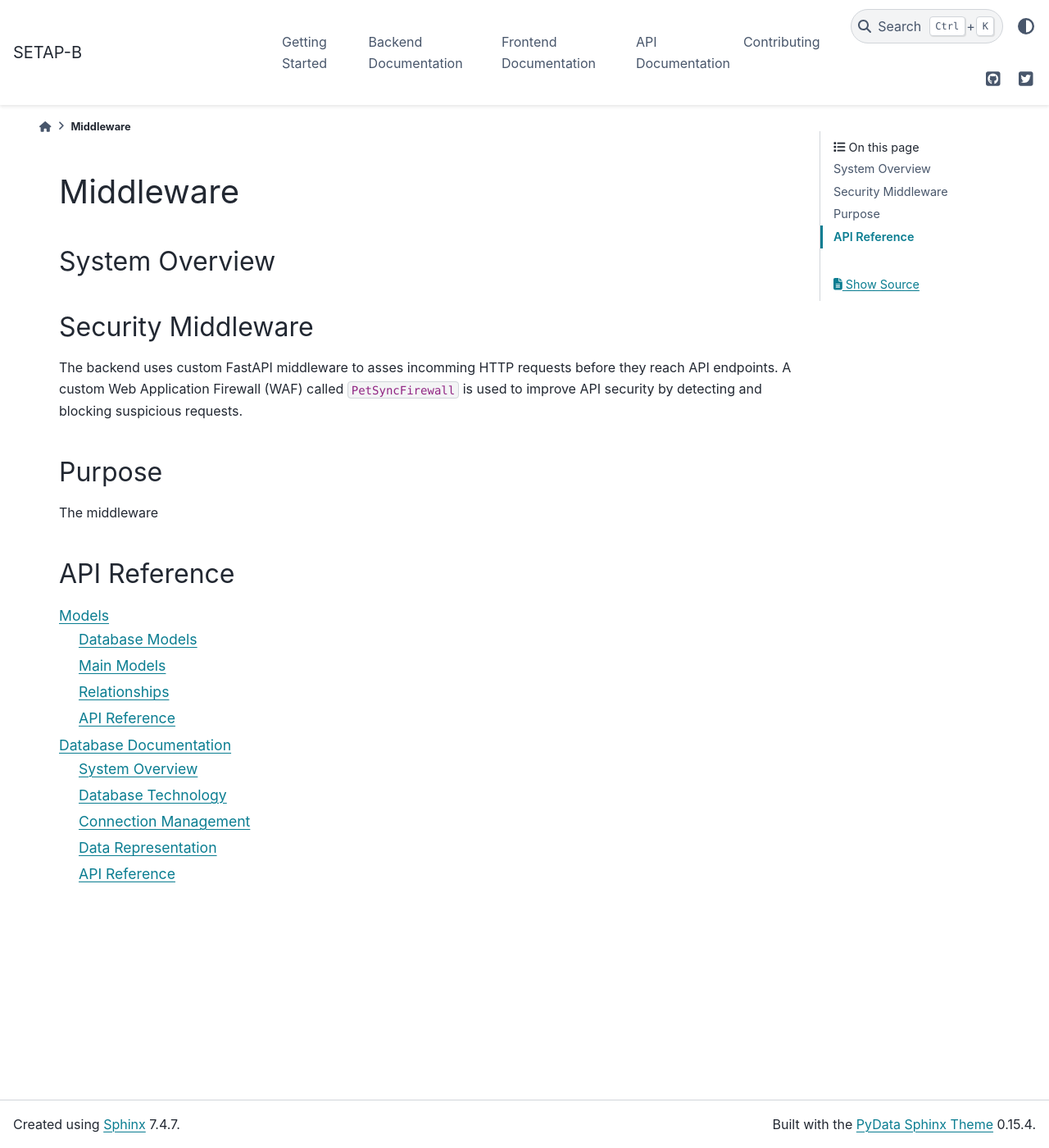
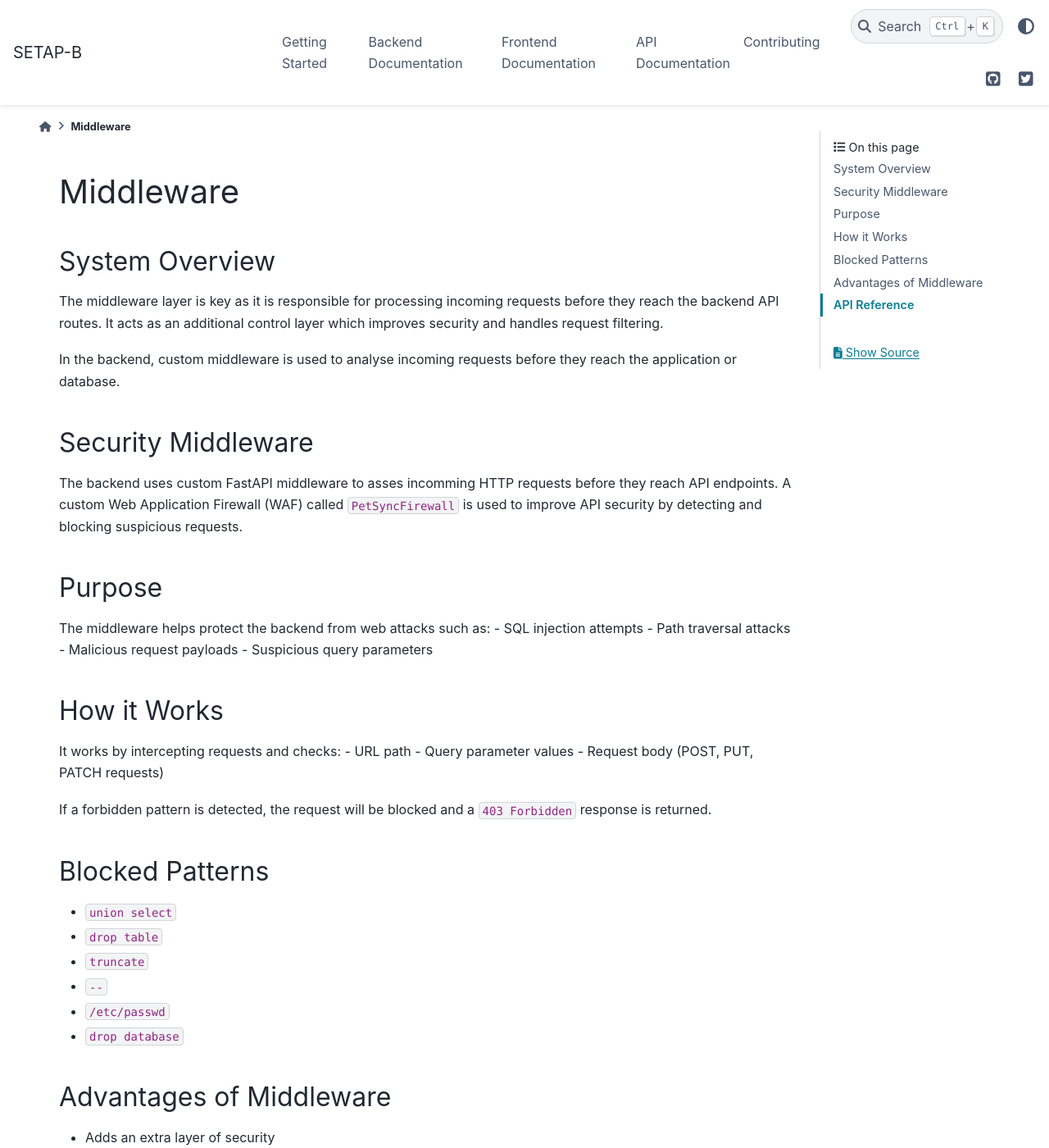
Before and after one commit to lula1450/SETAP-B, a Sphinx documentation site: the page built from docs/backend/middleware.rst, in a window 1280 px wide and 1400 px high. Shown: the whole window at 82% size. Built offline with Sphinx 7.4.7 and the PyData theme 0.15.4, drawn with Linux system fonts in a browser that asks for light colours; pages that are not in the unit, such as notebooks, are missing from menus; some of the changed text lies outside the part shown.

Commit message:
doc update

```diff
--- a/docs/backend/middleware.rst
+++ b/docs/backend/middleware.rst
@@ -3,7 +3,12 @@ Middleware
 
 System Overview
 ---------------
+The middleware layer is key as it is responsible for processing incoming requests before they
+reach the backend API routes. It acts as an additional control layer which improves security
+and handles request filtering.
 
+In the backend, custom middleware is used to analyse incoming requests before they reach the
+application or database.
 
 Security Middleware
 -------------------
@@ -14,7 +19,37 @@ API security by detecting and blocking suspicious requests.
 
 Purpose
 -------
-The middleware
+The middleware helps protect the backend from web attacks such as:
+- SQL injection attempts
+- Path traversal attacks
+- Malicious request payloads
+- Suspicious query parameters
+
+How it Works
+------------
+It works by intercepting requests and checks:
+- URL path
+- Query parameter values
+- Request body (POST, PUT, PATCH requests)
+
+If a forbidden pattern is detected, the request will be blocked and a ``403 Forbidden`` response
+is returned.
+
+Blocked Patterns
+----------------
+- ``union select``
+- ``drop table``
+- ``truncate``
+- ``--``
+- ``/etc/passwd``
+- ``drop database``
+
+Advantages of Middleware
+------------------------
+- Adds an extra layer of security
+- Prevents common attacks
+- Protects the database
+- Help secure public API endpoints
 
 API Reference
 -------------
```
Also changed, not shown: docs/frontend/index.rst (+58 -16 lines).
